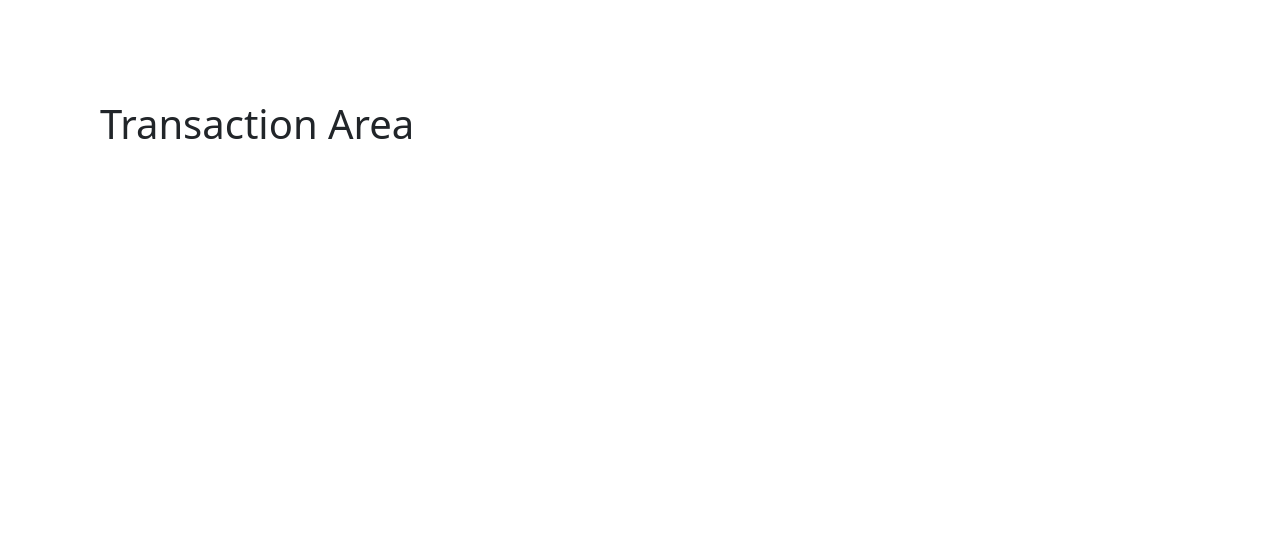
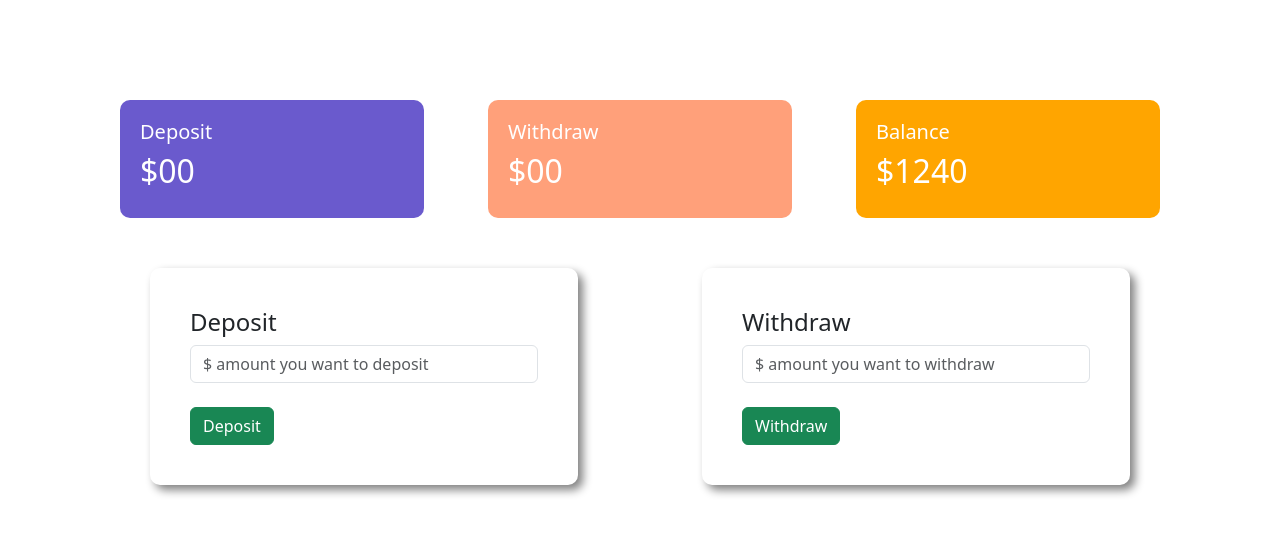
Before and after one commit to smsakib15/agrani-bank, a plain HTML site: page index.html in a window 1280 px wide. Both pictures are taken after a click on the button "Enter". Drawn offline with nearby package versions, Linux system fonts and the light colour scheme.

Commit message:
Build the dashboard.

```diff
--- a/css/style.css
+++ b/css/style.css
@@ -16,3 +16,22 @@ body {
 #transaction-area {
     display: none;
 }
+
+.status {
+    margin: 0 20px;
+    color: white;
+    padding: 20px;
+    border-radius: 10px;
+}
+
+.deposit {
+    background-color: slateblue;
+}
+
+.withdraw {
+    background-color: lightsalmon;
+}
+
+.balance {
+    background-color: orange;
+}
--- a/index.html
+++ b/index.html
@@ -21,7 +21,46 @@
         </div>
     </div>
     <div id="transaction-area">
-        <h1>Transaction Area</h1>
+        <div class="row">
+            <div class="col-md-4">
+                <div class="deposit status">
+                    <h5>Deposit</h5>
+                    <h2>$00</h2>
+                </div>
+            </div>
+            <div class="col-md-4">
+                <div class="withdraw status">
+                    <h5>Withdraw</h5>
+                    <h2>$00</h2>
+                </div>
+            </div>
+            <div class="col-md-4">
+                <div class="balance status">
+                    <h5>Balance</h5>
+                    <h2>$1240</h2>
+                </div>
+            </div>
+        </div>
+        <div>
+            <div class="row">
+                <div class="col-md-6">
+                    <div class="submit--area">
+                        <h4>Deposit</h4>
+                        <input type="text" class="form-control" placeholder="$ amount you want to deposit" name="" id="">
+                        <br>
+                        <button class="btn btn-success">Deposit</button>
+                    </div>
+                </div>
+                <div class="col-md-6">
+                    <div class="submit--area">
+                        <h4>Withdraw</h4>
+                        <input type="text" class="form-control" placeholder="$ amount you want to withdraw" name="" id="">
+                        <br>
+                        <button class="btn btn-success">Withdraw</button>
+                    </div>
+                </div>
+            </div>
+        </div>
     </div>
     <script>
         const loginBtn = document.getElementById("login");
```
